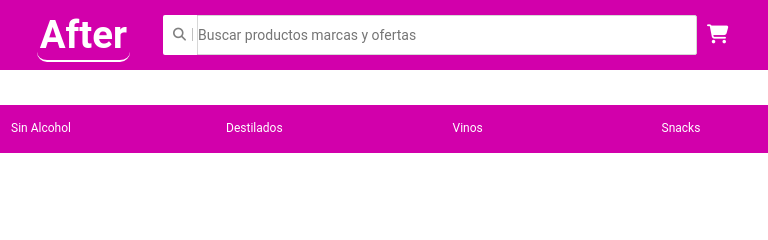
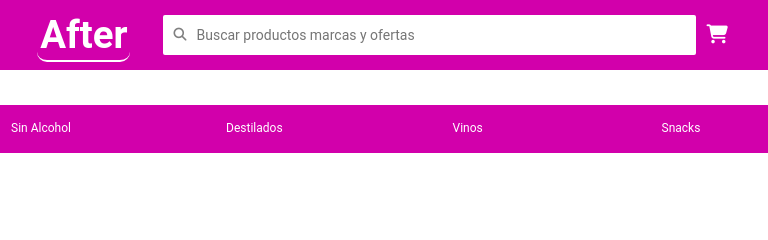
Before and after one commit to Timoteo302/EntregaFinal-TimoteoWierna, a website: page pages/carrito.html in a window 1280 px wide. Shown: the top 240 px of the page, 279-1047 px from the left. Drawn offline with Linux system fonts and the light colour scheme; a web font is replaced by a local one.

Commit message:
cambio el nav

```diff
--- a/scss/style.scss
+++ b/scss/style.scss
@@ -79,8 +79,8 @@ a{
     input{
         @include size(100px,40px );
         font-size: 14px;
-        border: 1px solid #d7d7d7;
         outline: none;
+        border: none;
         border-bottom-right-radius: 2px;
         border-top-right-radius: 2px;
     }
@@ -105,7 +105,6 @@ a{
         padding: 0px 6px 0px 6px;
         color: #808080;
         font-size: 13px;
-        border-right: 1px solid $color-silver
     }
 }
 
```
Also changed, not shown: css/stylecss.css.
